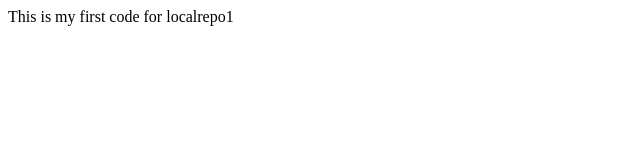
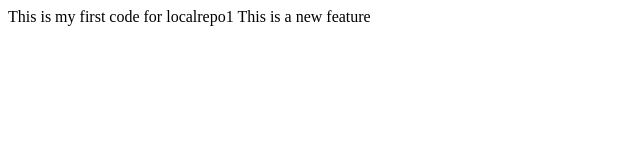
Before and after one commit to rohannarulan7/localrepo1, a plain HTML site: page index.html in a window 1280 px wide. Shown: the whole page, without its empty margins (0-640 px from the left). Drawn offline with Linux system fonts and the light colour scheme.

Commit message:
New feature 1

```diff
--- a/index.html
+++ b/index.html
@@ -1,3 +1,4 @@
 <p>
     This is my first code for localrepo1
+    This is a new feature
 </p>
```
